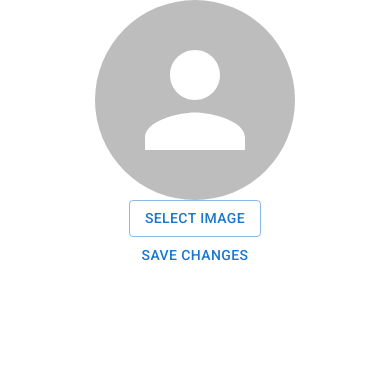
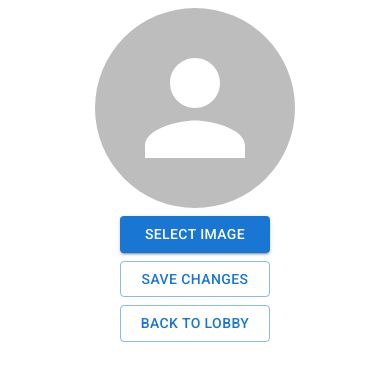
Before and after one commit to kevoh1516/dapp-gamelobby, a React (Create React App) app: page /profile in a window 390 px wide. Shown: the top 380 px of the page. Built offline with nearby package versions, Linux system fonts and the light colour scheme.

Commit message:
remove hamburger and back from profile

```diff
--- a/src/components/TopBar.tsx
+++ b/src/components/TopBar.tsx
@@ -15,15 +15,6 @@ export default function TopBar() {
   return (
     <AppBar position="fixed">
       <Toolbar>
-        <IconButton
-          size="large"
-          edge="start"
-          color="inherit"
-          aria-label="menu"
-          sx={{ mr: 2 }}
-        >
-          <MenuIcon />
-        </IconButton>
 
         <Typography variant="h6" component="div" sx={{ flexGrow: 1 }}>
           Lobby
--- a/src/pages/Profile.tsx
+++ b/src/pages/Profile.tsx
@@ -3,6 +3,7 @@ import { useState, useEffect, useContext } from 'react';
 import { uploadProfilePicture, getProfilePictureURL } from '../firebase/firebaseStorage';
 import { AuthContext } from '../context/AuthProvider';
 import { setProfilePicture } from '../firebase/firebaseAuth';
+import { useNavigate } from "react-router-dom";
 
 const imageMimeType = /image\/(png|jpg|jpeg)/i;
 
@@ -10,6 +11,7 @@ const Profile = () => {
   const [file, setFile] = useState<File | null>(null);
   const [fileDataURL, setFileDataURL] = useState<any>('');
   const { user } = useContext(AuthContext);
+  const navigate = useNavigate();
 
   /* https://blog.logrocket.com/using-filereader-api-preview-images-react/ */
   const changeHandler = (e: React.ChangeEvent<HTMLInputElement>) => {
@@ -61,11 +63,12 @@ const Profile = () => {
 
   return (
     <>
-      <Box display="flex" flexDirection="column" alignItems="center">
+      <Box sx={{height: 350}} display="flex" flexDirection="column" alignItems="center" justifyContent="space-evenly">
         <Avatar src={fileDataURL || user?.photoURL} sx={{ width: 200, height: 200}}/>
         <Button
-          variant="outlined"
+          variant="contained"
           component="label"
+          sx={{width: 150}}
         >
           Select Image
           <input
@@ -75,7 +78,10 @@ const Profile = () => {
             accept="image/*"
           />
         </Button>
-        <Button onClick={saveHandler}>Save Changes</Button>
+        <Button sx={{width: 150}} variant="outlined" onClick={saveHandler}>Save Changes</Button>
+        <Button sx={{width: 150}} variant="outlined" onClick={() => {navigate('/');}}>
+          Back To Lobby
+        </Button>
       </Box>
     </>
   )
```
Also changed, not shown: 1 other file (tests, documents, lock files or other folders).
